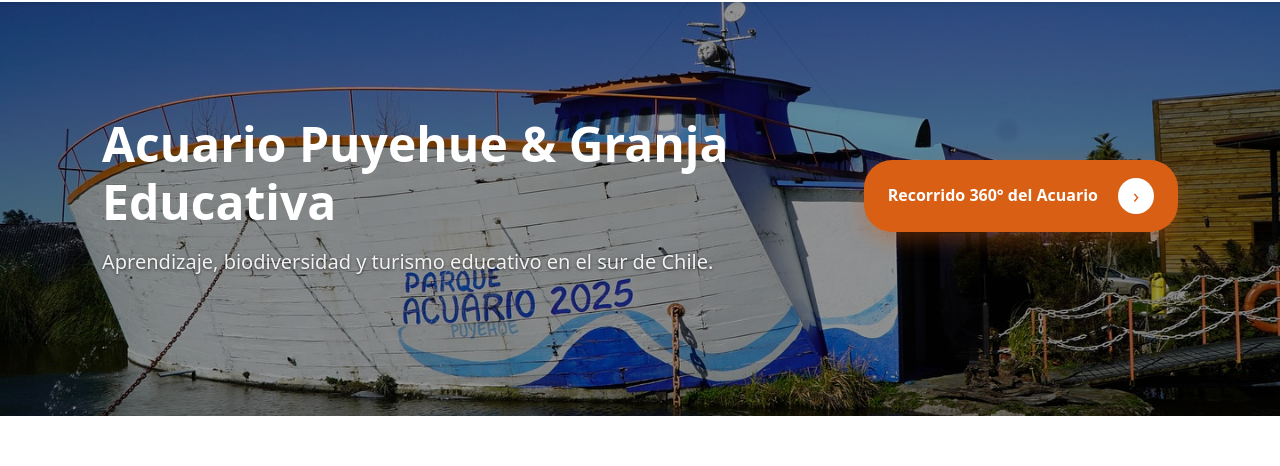
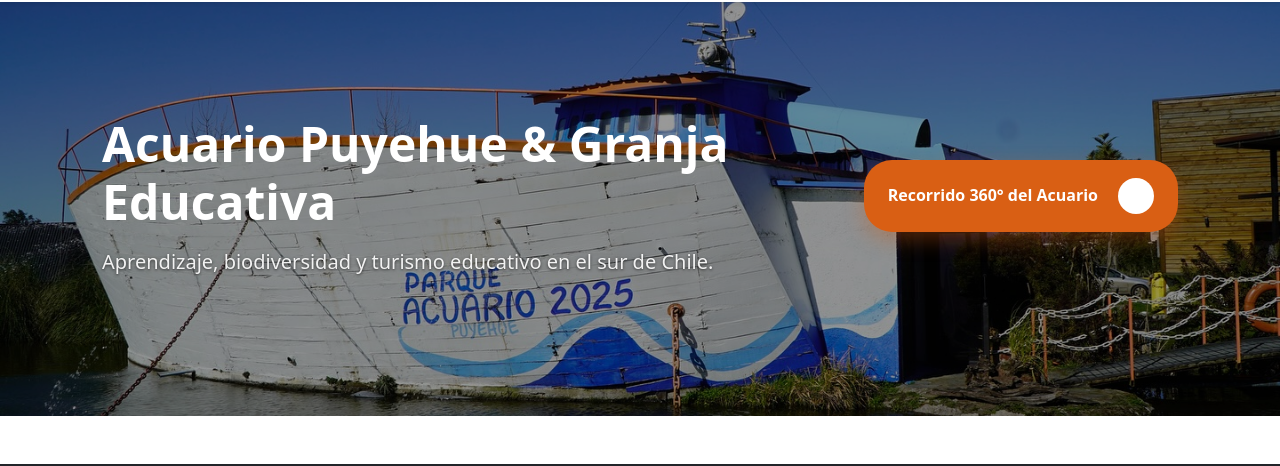
Before and after one commit to vavidal/AquaFriend, an Angular app in the folder Aquafriend/: page / in a window 1280 px wide. Shown: the part 96-562 px from the top of the page. Built offline with nearby package versions, Linux system fonts and the light colour scheme.

Commit message:
enrutamiento para visualizacion pagina 360

```diff
--- a/Aquafriend/src/app/app.config.ts
+++ b/Aquafriend/src/app/app.config.ts
@@ -12,7 +12,6 @@
   providers: [
     provideRouter(routes),
     provideClientHydration(),
-    // 👇 usa fetch para HttpClient (mejor para SSR/Vite)
     provideHttpClient(withFetch()),
     importProvidersFrom(ReactiveFormsModule),
   ],
--- a/Aquafriend/src/app/app.html
+++ b/Aquafriend/src/app/app.html
@@ -3,9 +3,10 @@
   <app-header></app-header>
 </header>
 
-<main>
-  <app-main></app-main>
+<main class="flex-grow-1">
+  <router-outlet></router-outlet>
 </main>
+
 
 <footer class="mt-auto">
   <app-footer></app-footer>
--- a/Aquafriend/src/app/app.ts
+++ b/Aquafriend/src/app/app.ts
@@ -7,7 +7,7 @@
 @Component({
   selector: 'app-root',
   standalone: true,
-  imports: [Header, Footer, MainComponent],
+  imports: [Header, Footer, MainComponent, RouterOutlet],
   templateUrl: './app.html',
   styleUrls: ['./app.css']
 })
--- a/Aquafriend/src/app/components/header/header.html
+++ b/Aquafriend/src/app/components/header/header.html
@@ -65,11 +65,13 @@
 
         <!-- CTA -->
         <div class="col-12 col-lg-4 d-flex justify-content-lg-end">
-          <a href="#recorrido360" class="cta-pill text-decoration-none d-inline-flex align-items-center" (click)="closeNav()">
-            <span class="cta-text">Recorrido 360° del Acuario</span>
-            <span class="cta-icon ms-2" aria-hidden="true">›</span>
+          <a routerLink="/view360" class="cta-pill text-decoration-none d-inline-flex align-items-center">
+          <span class="cta-text">Recorrido 360° del Acuario</span>
+          <span class="cta-icon ms-2" aria-hidden="true"></span>
           </a>
+
         </div>
+
       </div>
     </div>
   </div>
```
